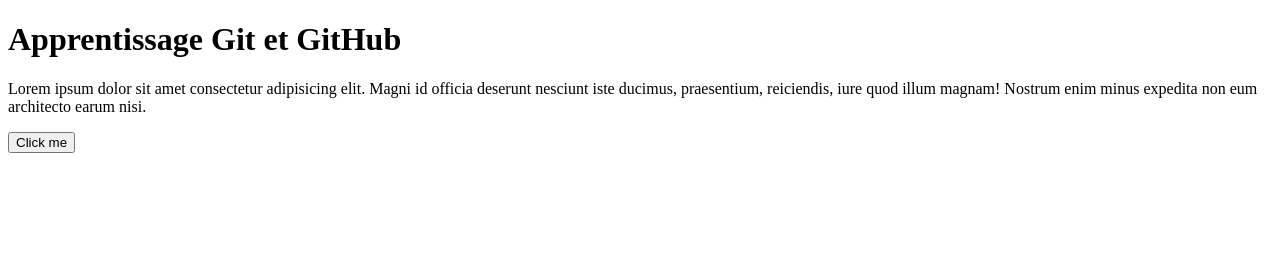
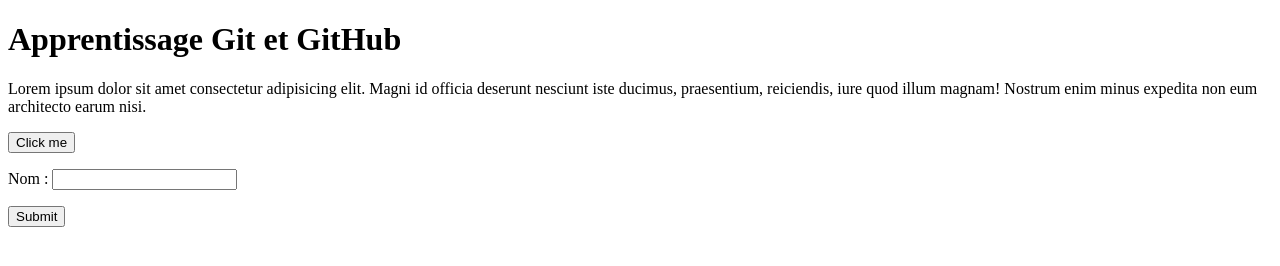
Before and after one commit to Lildaxofficial/ONLINE-STOCK, a plain HTML site: page index.html in a window 1280 px wide. Drawn offline with Linux system fonts and the light colour scheme.

Commit message:
craetion du formulaire

```diff
--- a/index.html
+++ b/index.html
@@ -14,5 +14,13 @@
     </p>
     <button>Click me</button>
 
+    <form>
+        <p>
+            <label for="nom">Nom :</label>
+            <input type="text" id="nom" name="nom">
+        </p>
+        <button>Submit</button>
+    </form>
+
 </body>
 </html>
```
